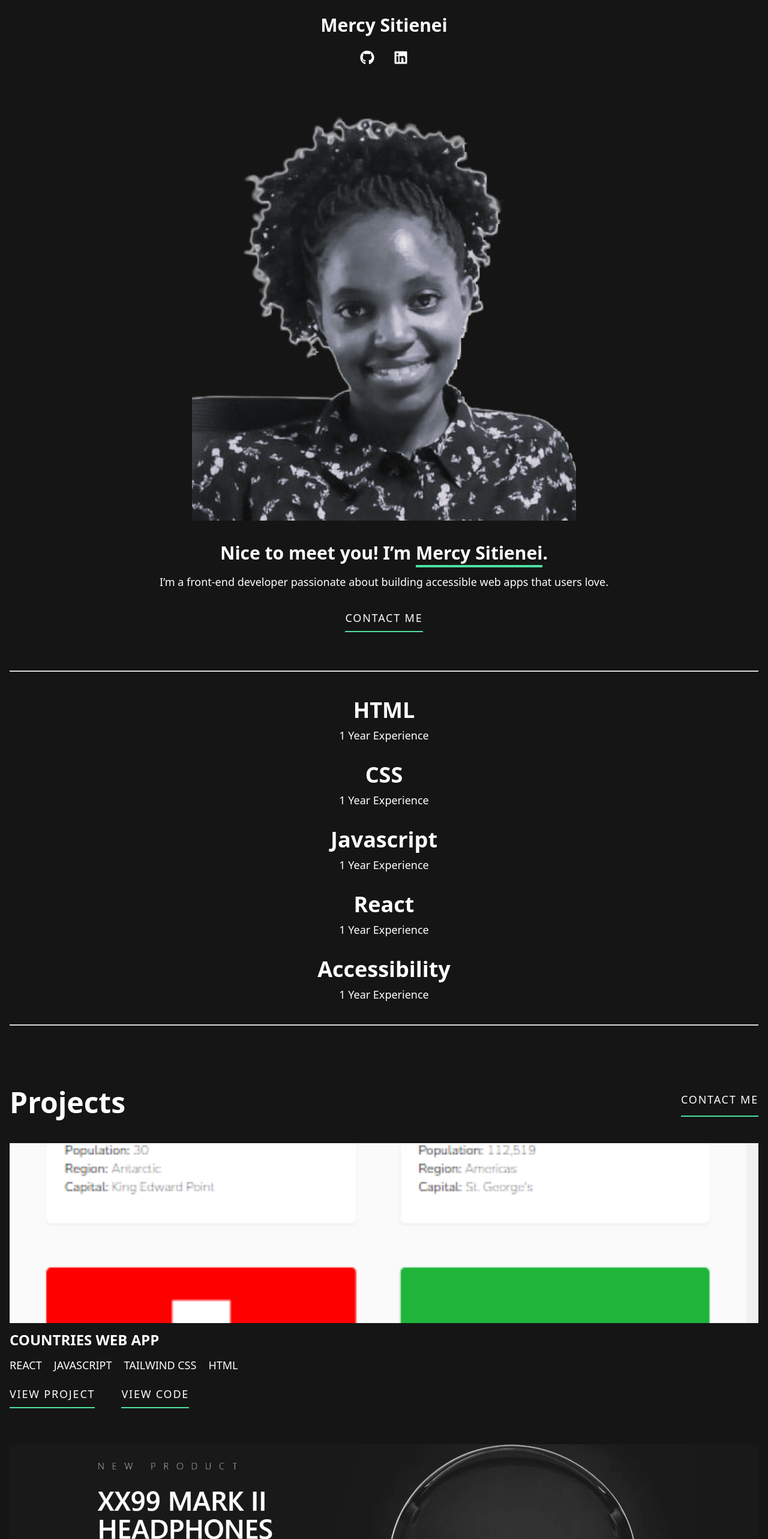
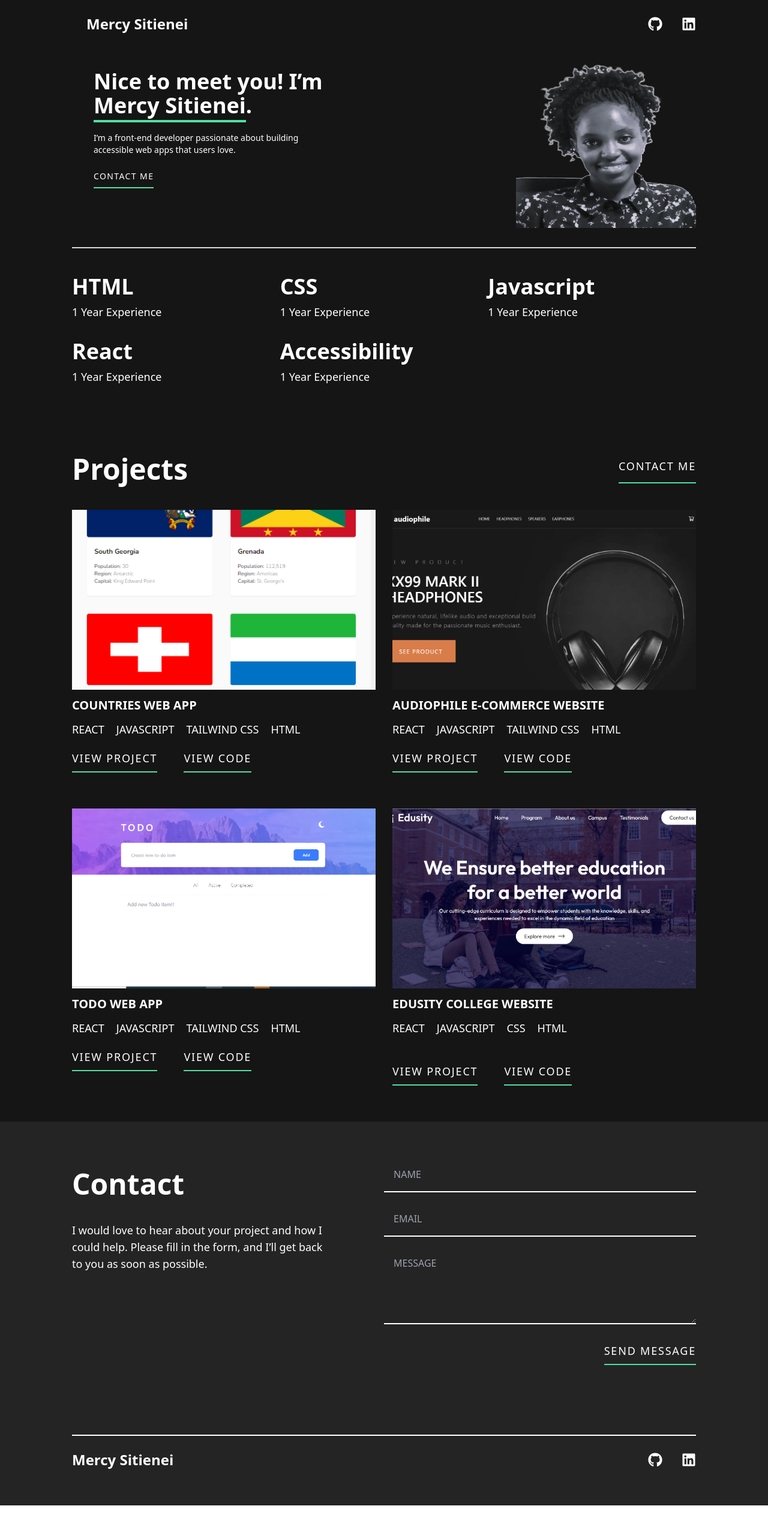
Before and after one commit to MercySitienei/My-Professional-Portfolio, a React (Vite) app: page / in a window 1280 px wide. Shown: the top 2566 px of the page at 60% size. After the commit the page ends 2510 px from the top, so only its background shows below. Built offline with nearby package versions, Linux system fonts and the light colour scheme.

Commit message:
media queries

```diff
--- a/src/components/Contact.jsx
+++ b/src/components/Contact.jsx
@@ -1,12 +1,12 @@
 
 const Contact = () => {
   return (
-    <div className="p-4 bg-light-black  ">
-        <div className="border-b-white border-b-2 pb-[100px] pt-11">
-            <h3 className="text-4xl font-bold text-center">Contact</h3>
-            <p className="text-lg py-5">I would love to hear about your project and how I could help. Please fill in the form, and I’ll get back to you as soon as possible.
+    <div id="contactme" className="p-4 md:px-[200px] lg:px-[120px] bg-light-black  ">
+        <div className="border-b-white border-b-2 md:border-b-0 pb-[100px] pt-11 lg:grid  lg:grid-cols-2">
+            <h3 className="text-4xl lg:text-5xl lg:pt-5 md:text-6xl font-bold text-center  lg:text-left">Contact</h3>
+            <p className="text-lg lg:text-md md:text-center lg:mt-[-100px] lg:row-start-2 lg:text-left py-5 lg:pr-[100px] lg:py-0">I would love to hear about your project and how I could help. Please fill in the form, and I’ll get back to you as soon as possible.
             </p>
-            <form action="">
+            <form className="lg:row-span-2" action="">
                 <input className=" focus:outline-none w-full p-4 border-b-white border-b-2 mb-4 bg-light-black" name="name" type="text" placeholder="NAME" />
                 <input className=" focus:outline-none w-full p-4 border-b-white border-b-2 mb-4 bg-light-black" type="email" name="email" placeholder="EMAIL" />
                 <textarea rows={4} className=" focus:outline-none w-full p-4 border-b-white border-b-2 mb-4 bg-light-black" placeholder="MESSAGE" name="message" id="message"></textarea>
--- a/src/components/Footer.jsx
+++ b/src/components/Footer.jsx
@@ -1,10 +1,20 @@
-import React from 'react'
-import Header from './Header'
+import { FaGithub } from "react-icons/fa";
+import { FaLinkedin } from "react-icons/fa";
 
 const Footer = () => {
   return (
-    <div className='bg-light-black pb-9'>
-      <Header/>
+    <div className='bg-light-black  pb-9'>
+      <div className='md:border-t-white md:border-t-2 md:mx-6 lg:mx-[120px]'>
+        <div className="md:flex md:justify-between ">
+          <h1 className="font-semibold text-3xl text-center lg:text-2xl p-6 lg:pl-0 md:px-0">Mercy Sitienei</h1>
+          <div className="md:self-center md:pr-10 lg:pr-0 md:pl-4">
+            <ul className="flex justify-center  items-center gap-8 text-2xl pb-5 md:pb-0">
+                <li><a href="https://github.com/MercySitienei"><FaGithub/></a></li>
+                <li><a href="https://www.linkedin.com/in/mercysitienei/"><FaLinkedin/></a></li>
+            </ul>
+          </div>
+        </div>
+      </div>
     </div>
   )
 }
--- a/src/components/Header.jsx
+++ b/src/components/Header.jsx
@@ -2,10 +2,10 @@ import { FaGithub } from "react-icons/fa";
 import { FaLinkedin } from "react-icons/fa";
 const Header = () => {
   return (
-    <div>
-      <h1 className="font-semibold text-3xl text-center  p-6">Mercy Sitienei</h1>
-      <div>
-        <ul className="flex justify-center items-center gap-8 text-2xl pb-5">
+    <div className="md:flex md:justify-between  lg:px-[120px]">
+      <h1 className="font-semibold text-3xl text-center lg:text-2xl p-6">Mercy Sitienei</h1>
+      <div className="md:self-center md:pr-10 lg:pr-0 md:pl-4">
+        <ul className="flex justify-center  items-center gap-8 text-2xl pb-5 md:pb-0">
             <li><a href="https://github.com/MercySitienei"><FaGithub/></a></li>
             <li><a href="https://www.linkedin.com/in/mercysitienei/"><FaLinkedin/></a></li>
         </ul>
--- a/src/components/Hero.jsx
+++ b/src/components/Hero.jsx
@@ -1,14 +1,16 @@
 import Photo_of_Me from '../../public/photo-of-me.png'
 const Hero = () => {
   return (
-    <div >
-      <div className='flex justify-center'>
-        <img className='bg-black w-[50vw]'  src={Photo_of_Me} alt="photo of me" />
+    <div className='md:flex flex-row-reverse lg:px-[120px]' >
+      <div className='flex justify-center md:relative lg:w-[300px] lg:h-[300px]'>
+        <img className='bg-black w-[50vw] md:w-[65vw]  '  src={Photo_of_Me} alt="photo of me" />
       </div>
-      <h2 className='text-3xl mt-5 font-bold p-4 text-center'>Nice to meet you! I’m <span className='border-b-green border-b-4'>Mercy Sitienei</span>.</h2>
-      <p className='px-4 text-center text-lg'>I’m a front-end developer passionate about building accessible web apps that users love.</p>
-      <div className='flex justify-center'>
-        <button className='text-center font-medium tracking-widest text-lg pb-2 border-b-green border-b-2 m-8'>CONTACT ME</button>
+      <div className='md:pl-2 lg:w-[70%]'>
+        <h2 className='text-3xl  mt-5 font-bold md:text-5xl lg:text-4xl lg:w-[500px] md:text-left p-4 text-center'>Nice to meet you! I’m <span className='border-b-green border-b-4'>Mercy Sitienei</span>.</h2>
+        <p className='px-4 md:pt-8 lg:pt-2 lg:text-sm lg:w-[400px] text-center md:text-left text-lg'>I’m a front-end developer passionate about building accessible web apps that users love.</p>
+        <div className='flex justify-center md:justify-start'>
+          <button className='text-center font-medium tracking-widest lg:text-sm text-lg pb-2 border-b-green border-b-2 md:ml-4 lg:mt-6 m-8'>CONTACT ME</button>
+        </div>
       </div>
     </div>
   )
--- a/src/components/Projects.jsx
+++ b/src/components/Projects.jsx
@@ -1,15 +1,15 @@
 
 const Projects = () => {
   return (
-    <div className="my-11 p-4">
+    <div className="my-11 lg:mt-5 p-4 md:px-6 lg:px-[120px]">
       <div className="flex justify-between  my-11">
         <h2 className="font-semibold text-5xl">Projects</h2>
         <button className='text-center font-medium tracking-widest text-lg pb-2 border-b-green border-b-2'>CONTACT ME</button>
       </div>
-      <div className="grid grid-cols-1 gap-[60px]">
+      <div className="grid grid-cols-1 md:grid-cols-2 md:gap-x-7 gap-[60px]">
         <div>
           <div className="bg-countries_app bg-center bg-cover bg-no-repeat h-[300px]"></div>
-          <h3 className="text-2xl font-semibold py-3">COUNTRIES WEB APP</h3>
+          <h3 className="text-2xl md:text-xl font-semibold py-3">COUNTRIES WEB APP</h3>
           <div className="flex gap-5 text-lg pb-5 ">
             <span>REACT</span>
             <span>JAVASCRIPT</span>
@@ -23,7 +23,7 @@ const Projects = () => {
         </div>
         <div>
           <div className="bg-audiophile bg-center bg-cover bg-no-repeat h-[300px]"></div>
-          <h3 className="text-2xl font-semibold py-3">AUDIOPHILE E-COMMERCE WEBSITE</h3>
+          <h3 className="text-2xl md:text-xl font-semibold py-3">AUDIOPHILE E-COMMERCE WEBSITE</h3>
           <div className="flex gap-5 text-lg pb-5 ">
             <span>REACT</span>
             <span>JAVASCRIPT</span>
@@ -37,7 +37,7 @@ const Projects = () => {
         </div>
         <div>
           <div className="bg-todo_project bg-center bg-cover bg-no-repeat h-[300px]"></div>
-          <h3 className="text-2xl font-semibold py-3">TODO WEB APP</h3>
+          <h3 className="text-2xl md:text-xl font-semibold py-3">TODO WEB APP</h3>
           <div className="flex gap-5 text-lg pb-5 ">
             <span>REACT</span>
             <span>JAVASCRIPT</span>
@@ -51,8 +51,8 @@ const Projects = () => {
         </div>
         <div>
           <div className="bg-edusity bg-center bg-cover bg-no-repeat h-[300px]"></div>
-          <h3 className="text-2xl font-semibold py-3">EDUSITY COLLEGE WEBSITE</h3>
-          <div className="flex gap-5 text-lg pb-5 ">
+          <h3 className="text-2xl md:text-xl font-semibold py-3">EDUSITY COLLEGE WEBSITE</h3>
+          <div className="flex gap-5 text-lg pb-5 md:pb-11 ">
             <span>REACT</span>
             <span>JAVASCRIPT</span>
             <span>CSS</span>
--- a/src/components/Skills.jsx
+++ b/src/components/Skills.jsx
@@ -1,7 +1,7 @@
 
 const Skills = () => {
   return (
-    <div className="text-center grid grid-cols-1 gap-6 py-9 border-y-gray border-y-2 mx-4 my-8">
+    <div className="text-center md:text-left grid grid-cols-1 md:grid-cols-2 lg:grid-cols-3 gap-6 md:gap-x-0 py-9 border-y-gray border-y-2 md:border-b-0 mx-4 lg:mx-[120px] md:mx-6 md:mb-0 my-8">
       <div>
         <div className="font-bold text-4xl py-2">HTML</div>
         <div className="text-lg">1 Year Experience</div>
```
